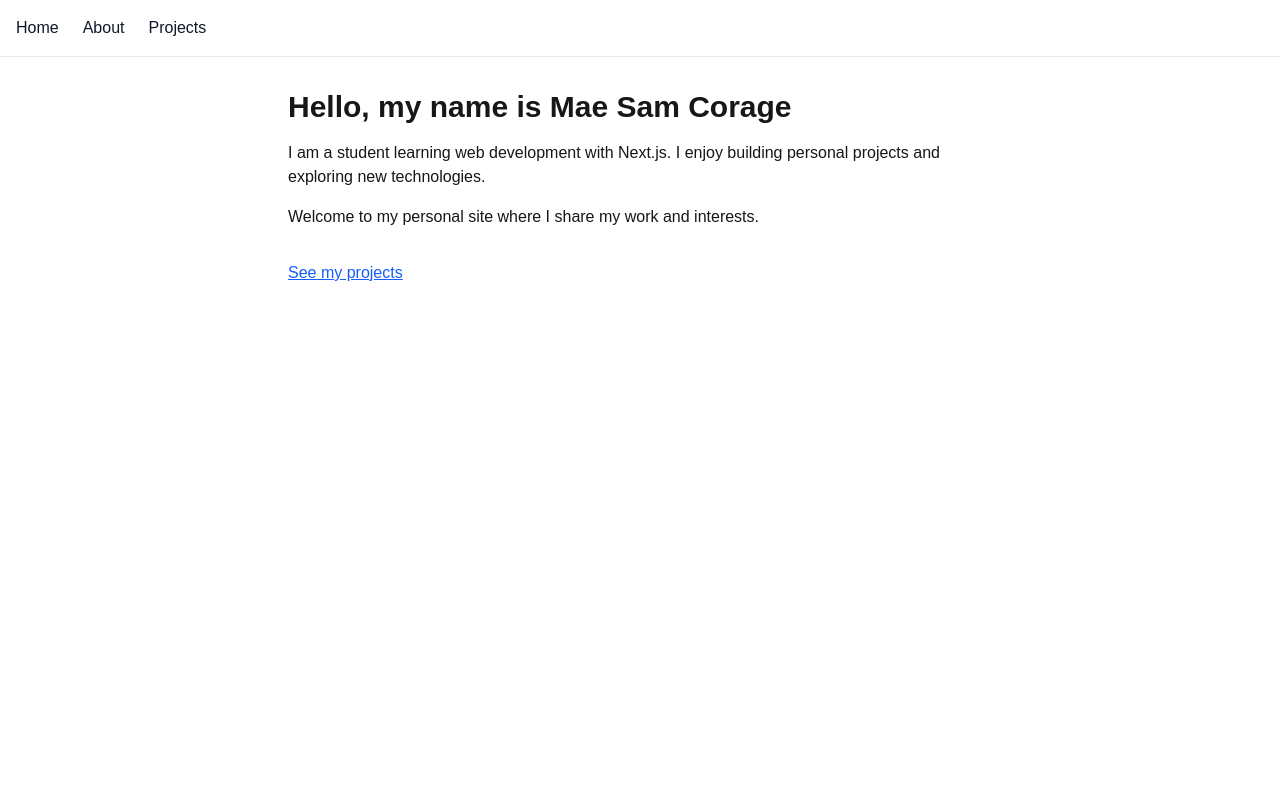
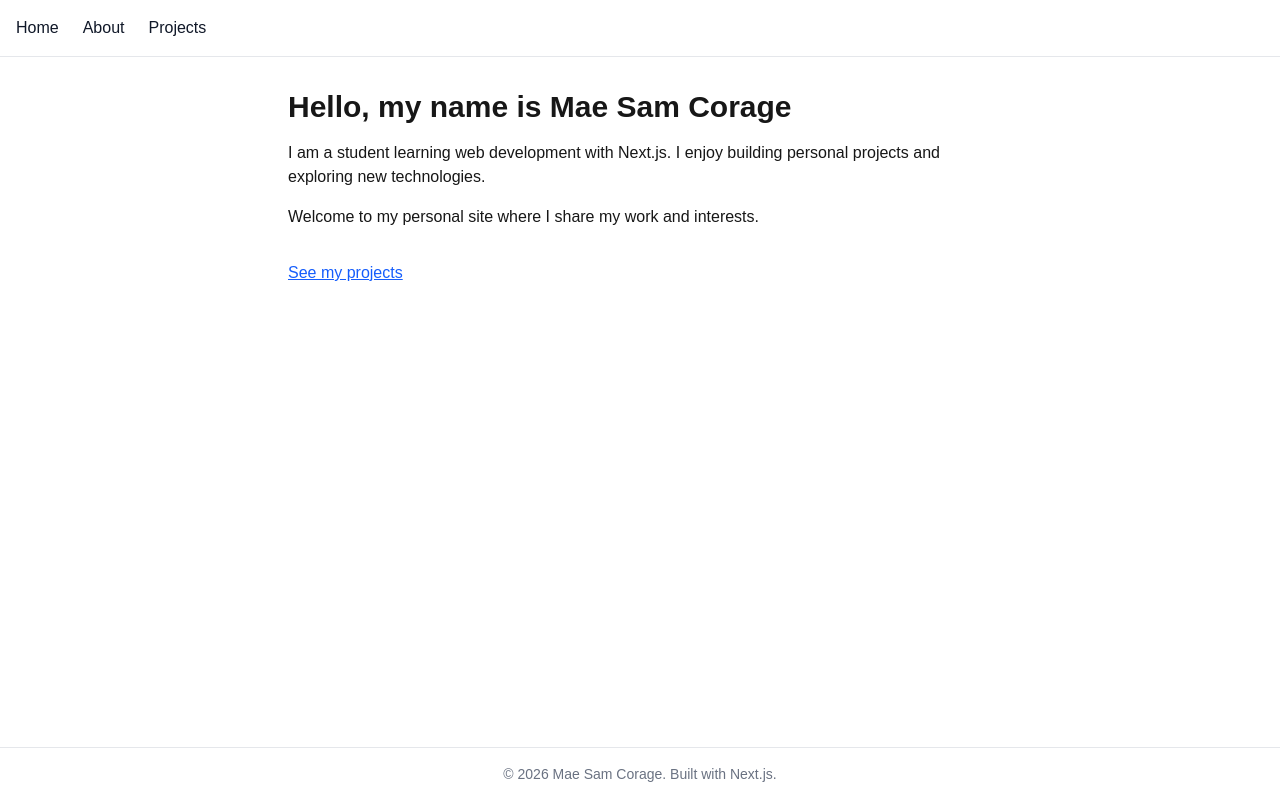
Before and after one commit to maesamcorage12-create/my_personal_site, a Next.js app: page / in a window 1280 px wide. Built offline with nearby package versions, Linux system fonts and the light colour scheme.

Commit message:
Polish styling

```diff
--- a/app/layout.tsx
+++ b/app/layout.tsx
@@ -23,6 +23,9 @@ export default function RootLayout({ children }: LayoutProps<"/">) {
           </Link>
         </nav>
         {children}
+        <footer className="mt-auto border-t border-gray-200 p-4 text-center text-gray-500 text-sm">
+          &copy; 2026 Mae Sam Corage. Built with Next.js.
+        </footer>
       </body>
     </html>
   );
```
